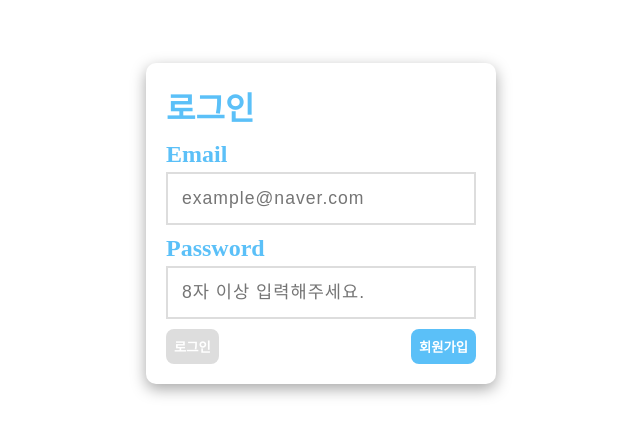
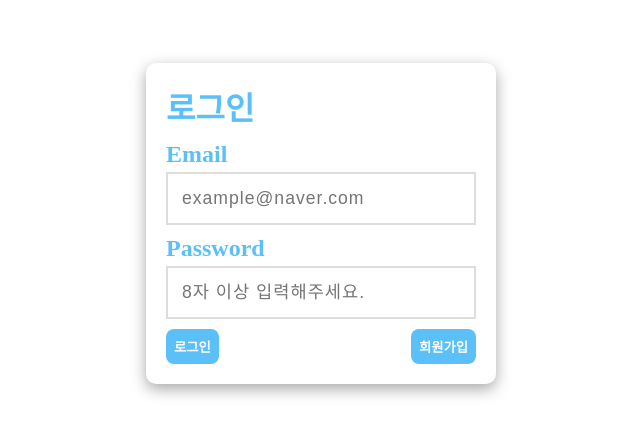
Before and after one commit to mingyeongho/wanted-pre-onboarding-challenge-fe-1, a React (Vite) app: page /auth in a window 1280 px wide. Shown: the part 177-612 px from the top of the page, without its empty margins (319-959 px from the left). Built offline with nearby package versions, Linux system fonts and the light colour scheme; no server answers.

Commit message:
refactor: Auth Component에 Custom Hook 적용

```diff
--- a/src/apis/apis.ts
+++ b/src/apis/apis.ts
@@ -1,10 +1,12 @@
+import axios from "axios";
+import { API_URLS } from "../utils/constants";
 import { post_login, post_signup } from "./Auth/post";
 import { delete_todo } from "./Todo/delete";
 import { get_todos, get_todo_by_id } from "./Todo/get";
 import { create_todo } from "./Todo/post";
 import { update_todo } from "./Todo/update";
 
-const APIS = {
+const apis = {
   Auth: {
     login: async ({ email, password }: { email: string; password: string }) =>
       await post_login({ email, password }),
@@ -34,4 +36,14 @@ const APIS = {
   },
 };
 
+const APIS = {
+  Auth: {
+    login: (payload: { email: string; password: string }) =>
+      axios.post(API_URLS.auth.login, payload),
+    signup: (payload: { email: string; password: string }) =>
+      axios.post(API_URLS.auth.signup, payload),
+  },
+  Todo: {},
+};
+
 export default APIS;
--- a/src/components/Auth/Auth.tsx
+++ b/src/components/Auth/Auth.tsx
@@ -1,85 +1,33 @@
-import { ChangeEvent, FormEvent, useState } from "react";
-import { useNavigate } from "react-router-dom";
 import Button from "../Reusable/Button/Button";
 import Input from "../Reusable/Input/Input";
-import { ButtonProps, InputProps } from "../../utils/interface";
+import { ButtonProps } from "../../utils/interface";
 import * as AuthFormStyle from "./style";
 import isValid from "../../utils/function/isValid";
-import axios from "axios";
-import { TOKEN_KEY } from "../../utils/constants";
-import Token from "../../utils/token";
-import { useMutation } from "@tanstack/react-query";
+import useAuth from "./hooks/useAuth";
+import * as props from "./props";
 
 const Auth = () => {
-  const navigate = useNavigate();
-  const [inputs, setInputs] = useState({
-    email: "",
-    password: "",
-  });
-  const { email, password } = inputs;
-
-  const onChange = (e: ChangeEvent<HTMLInputElement>) => {
-    setInputs((prev) => ({ ...prev, [e.target.name]: e.target.value }));
-  };
-
-  const mutation = useMutation({
-    mutationFn: ({ email, password }: { email: string; password: string }) =>
-      axios.post(`http://localhost:8080/users/login`, { email, password }),
-    onSuccess: (res) => {
-      const { message, token }: { message: string; token: string } = res.data;
-      Token.setToken({ key: TOKEN_KEY, value: token });
-      alert(message);
-      navigate("/");
-    },
-  });
-
-  const onSubmit = async (e: FormEvent) => {
-    e.preventDefault();
-    mutation.mutate({ email, password });
-  };
-
-  const onOpenSignup = () => {
-    navigate("signup");
-  };
-
-  const emailInputProps: InputProps = {
-    label: "Email",
-    id: "email",
-    value: email,
-    placeholder: "example@naver.com",
-    onChange,
-    type: "text",
-  };
-
-  const passwordInputProps: InputProps = {
-    label: "Password",
-    id: "password",
-    value: password,
-    placeholder: "8자 이상 입력해주세요.",
-    onChange,
-    type: "password",
-  };
-
-  const loginBtnProps: ButtonProps = {
-    text: "로그인",
-    callback: onSubmit,
-    isDisabled: !isValid({ email, password }),
-    type: "submit",
-  };
-
-  const signupBtnProps: ButtonProps = {
-    text: "회원가입",
-    callback: onOpenSignup,
-    type: "button",
-  };
+  const { email, password, onChange, onSubmit, onOpen } = useAuth();
 
   return (
     <AuthFormStyle.AuthForm>
-      <Input {...emailInputProps} />
-      <Input {...passwordInputProps} />
+      <Input {...props.email({ value: email, onChange })} />
+      <Input {...props.password({ value: password, onChange })} />
       <div className="btn_wrapper">
-        <Button {...loginBtnProps} />
-        <Button {...signupBtnProps} />
+        <Button
+          {...props.login({
+            text: "로그인",
+            type: "submit",
+            callback: onSubmit,
+          })}
+        />
+        <Button
+          {...props.signup({
+            text: "회원가입",
+            type: "submit",
+            callback: onOpen,
+          })}
+        />
       </div>
     </AuthFormStyle.AuthForm>
   );
--- /dev/null
+++ b/src/components/Auth/hooks/useAuth.ts
@@ -0,0 +1,43 @@
+import { useMutation } from "@tanstack/react-query";
+import { ChangeEvent, FormEvent, useState } from "react";
+import { useNavigate } from "react-router-dom";
+import APIS from "../../../apis/apis";
+import { TOKEN_KEY } from "../../../utils/constants";
+import Token from "../../../utils/token";
+
+const useAuth = () => {
+  const navigate = useNavigate();
+  const [inputs, setInputs] = useState({
+    email: "",
+    password: "",
+  });
+  const { email, password } = inputs;
+
+  const onChange = (e: ChangeEvent<HTMLInputElement>) => {
+    setInputs((prev) => ({ ...prev, [e.target.name]: e.target.value }));
+  };
+
+  const onOpen = () => {
+    navigate("/signup");
+  };
+
+  const mutation = useMutation({
+    mutationFn: (payload: { email: string; password: string }) =>
+      APIS.Auth.login(payload),
+    onSuccess: (res) => {
+      const { message, token }: { message: string; token: string } = res.data;
+      Token.setToken({ key: TOKEN_KEY, value: token });
+      alert(message);
+      navigate("/");
+    },
+  });
+
+  const onSubmit = (e: FormEvent) => {
+    e.preventDefault();
+    mutation.mutate({ email, password });
+  };
+
+  return { email, password, onChange, onOpen, onSubmit };
+};
+
+export default useAuth;
--- /dev/null
+++ b/src/components/Auth/props.ts
@@ -0,0 +1,66 @@
+import { ChangeEvent } from "react";
+import { ButtonProps, InputProps } from "../../utils/interface";
+
+interface emailProps {
+  value: string;
+  onChange: (e: ChangeEvent<HTMLInputElement>) => void;
+}
+
+interface passwordProps {
+  value: string;
+  onChange: (e: ChangeEvent<HTMLInputElement>) => void;
+}
+
+interface loginBtnProps {
+  type: "button" | "submit" | "reset";
+  text: string;
+  callback: (e: any) => void;
+}
+
+interface signupBtnProps {
+  type: "button" | "submit" | "reset";
+  text: string;
+  callback: (e: any) => void;
+}
+
+export const email = ({ value, onChange }: emailProps): InputProps => {
+  return {
+    type: "text",
+    label: "Email",
+    id: "email",
+    placeholder: "example@naver.com",
+    value,
+    onChange,
+  };
+};
+
+export const password = ({ value, onChange }: passwordProps): InputProps => {
+  return {
+    type: "password",
+    label: "Password",
+    id: "password",
+    placeholder: "8자 이상 입력해주세요.",
+    value,
+    onChange,
+  };
+};
+
+export const login = ({ text, callback, type }: loginBtnProps): ButtonProps => {
+  return {
+    type,
+    text,
+    callback: callback,
+  };
+};
+
+export const signup = ({
+  text,
+  callback,
+  type,
+}: signupBtnProps): ButtonProps => {
+  return {
+    type,
+    text,
+    callback: callback,
+  };
+};
--- a/src/pages/Home.tsx
+++ b/src/pages/Home.tsx
@@ -6,9 +6,7 @@ const Home = () => {
     <>
       <Header />
       <div className="separate_x"></div>
-      <main>
-        <Todo />
-      </main>
+      <main>{/* <Todo /> */}</main>
     </>
   );
 };
--- a/src/utils/constants.ts
+++ b/src/utils/constants.ts
@@ -1,4 +1,5 @@
 const baseUrl: string = import.meta.env.VITE_API_URL;
+
 export const API_URLS = {
   auth: {
     login: baseUrl + `/users/login`,
```
